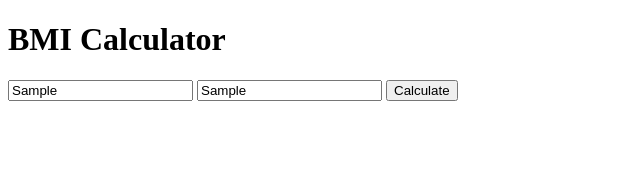
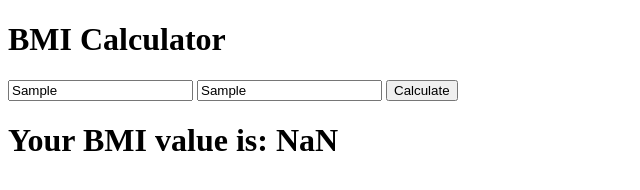
Before and after one commit to FlisAnn/bmi, a website: page src/index.html in a window 1280 px wide. Both pictures are taken after typing "Sample", "Sample" into the empty fields and a click on the button "Calculate". Shown: the whole page, without its empty margins (0-640 px from the left). Drawn offline with Linux system fonts and the light colour scheme.

Commit message:
Adding ´´ that are missing in bmiUI file, thus fixing problems with tests

```diff
--- a/src/assets/js/bmiCalculator.js
+++ b/src/assets/js/bmiCalculator.js
@@ -1,5 +1,5 @@
 const calculateMetricBMI = (weight, height) => {
     let result
-    result = weight / ((height / 1++) * (height / 100))
+    result = weight / ((height / 100) * (height / 100))
     return result
 }
--- a/src/assets/js/bmiUI.js
+++ b/src/assets/js/bmiUI.js
@@ -1,7 +1,7 @@
 const calculateBMI = () => {
     let weightInput = document.getElementById("weight")
     let heightInput = document.getElementById("height")
-    let result = calculateMetricBMI(weightInput.nodeValue. heightInput.value)
+    let result = calculateMetricBMI(weightInput.value, heightInput.value)
     let displayResultElement = document.getElementById('result')
-    displayResultElement.innerHTML = <h1> Your BMI value is: ${result}</h1>
+    displayResultElement.innerHTML = `<h1> Your BMI value is: ${result}</h1>`
 }
```
Also changed, not shown: src/index.html (+2 -1 lines).
